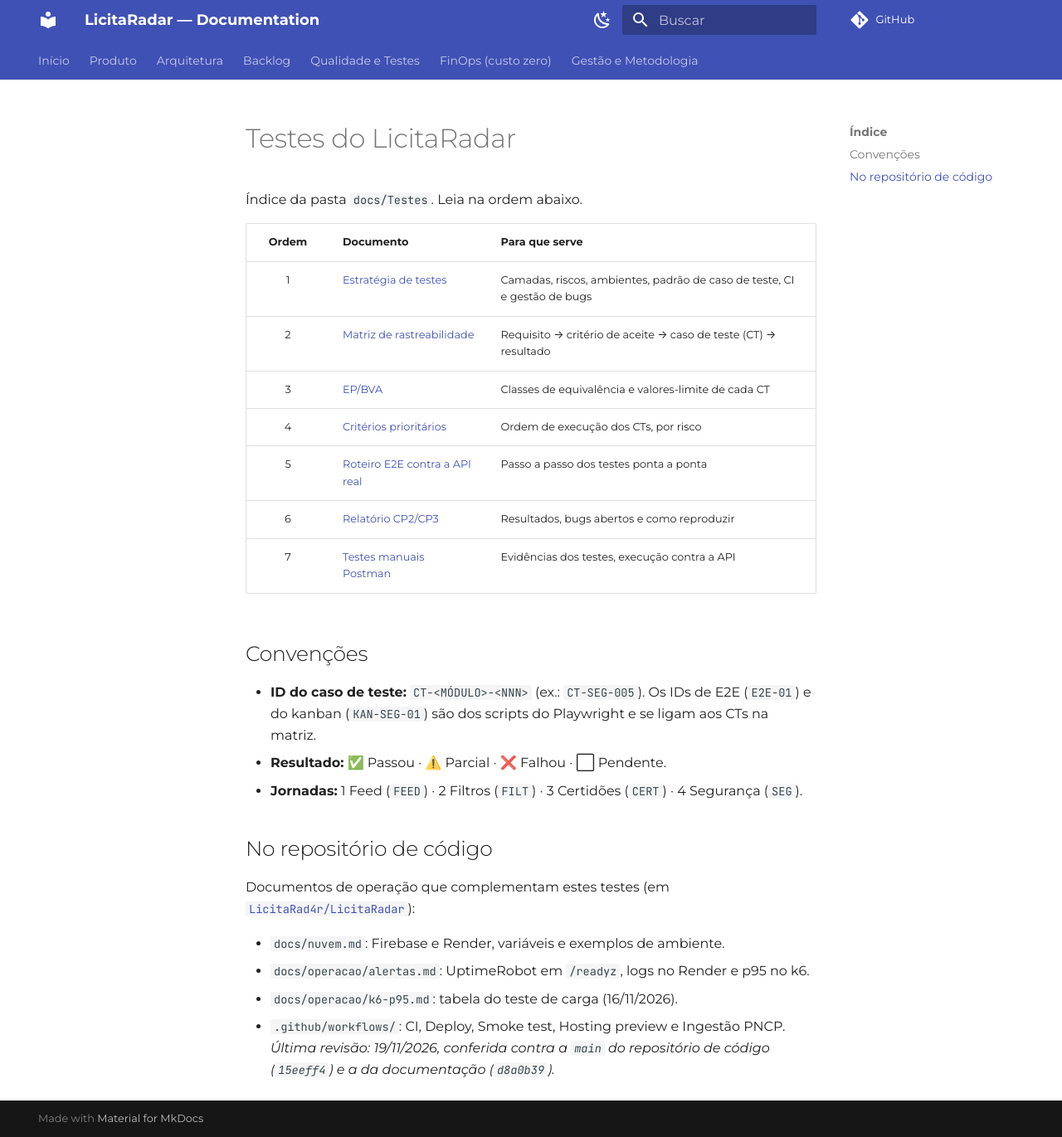
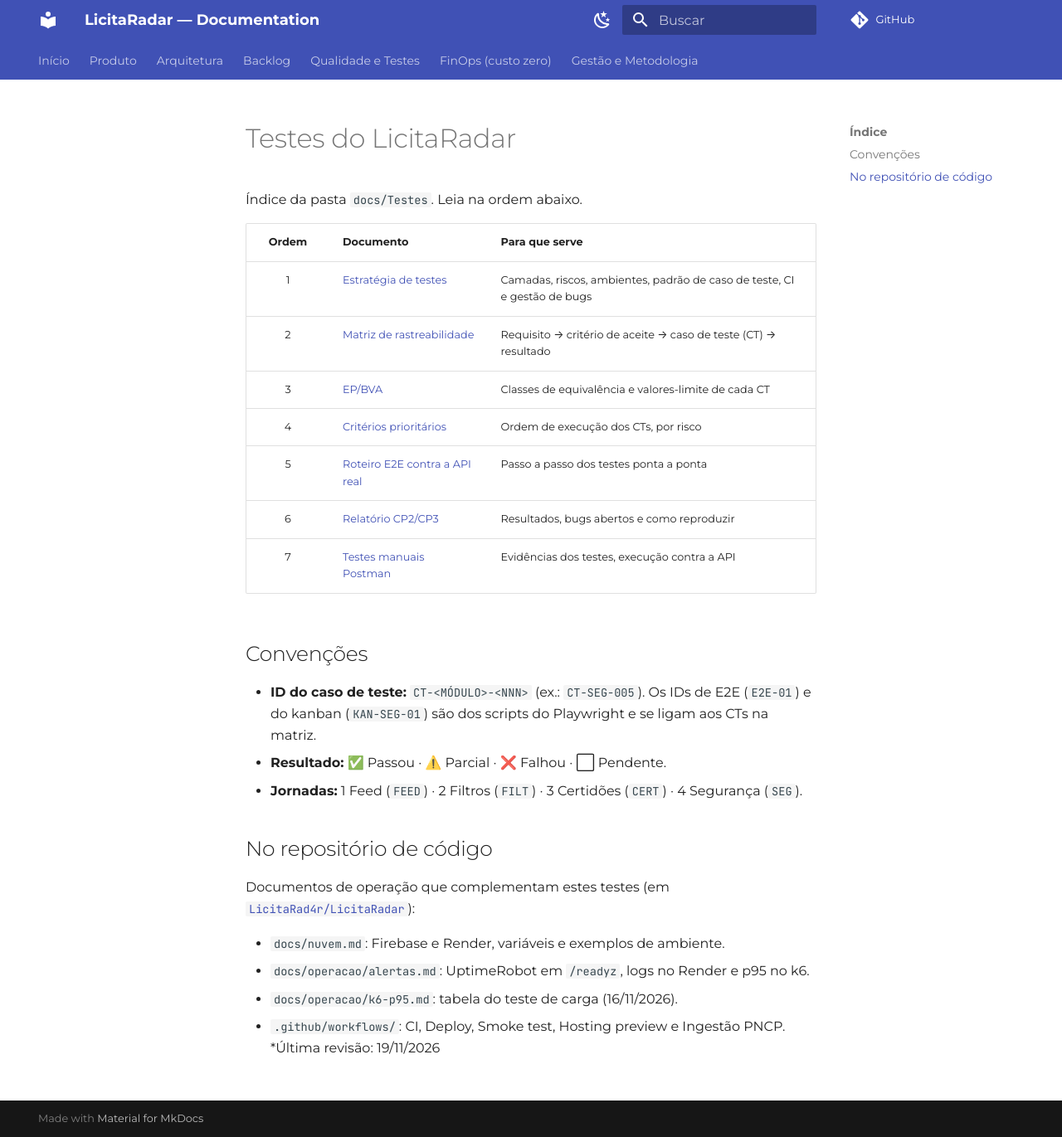
Before and after one commit to LicitaRad4r/documentation, an MkDocs documentation site: the page built from docs/Testes/README.md, in a window 1280 px wide and 1371 px high. Shown: the whole window at 83% size. Built offline with MkDocs 1.6.1 and Material for MkDocs 9.7.7, drawn with Linux system fonts in a browser that asks for light colours; comment, search, counter and statistics services are not loaded.

Commit message:
Update README.md

```diff
--- a/docs/Testes/README.md
+++ b/docs/Testes/README.md
@@ -25,4 +25,4 @@ Documentos de operação que complementam estes testes (em [`LicitaRad4r/LicitaR
 - `docs/operacao/alertas.md`: UptimeRobot em `/readyz`, logs no Render e p95 no k6.
 - `docs/operacao/k6-p95.md`: tabela do teste de carga (16/11/2026).
 - `.github/workflows/`: CI, Deploy, Smoke test, Hosting preview e Ingestão PNCP.
-*Última revisão: 19/11/2026, conferida contra a `main` do repositório de código (`15eeff4`) e a da documentação (`d8a0b39`).*
+*Última revisão: 19/11/2026
```
